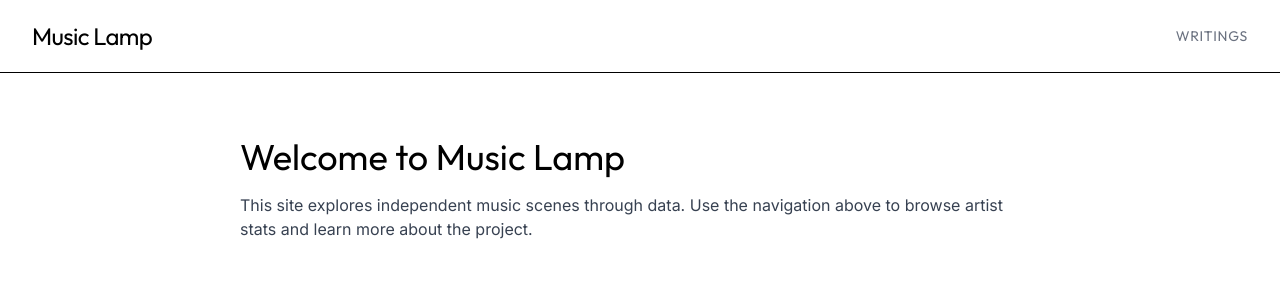
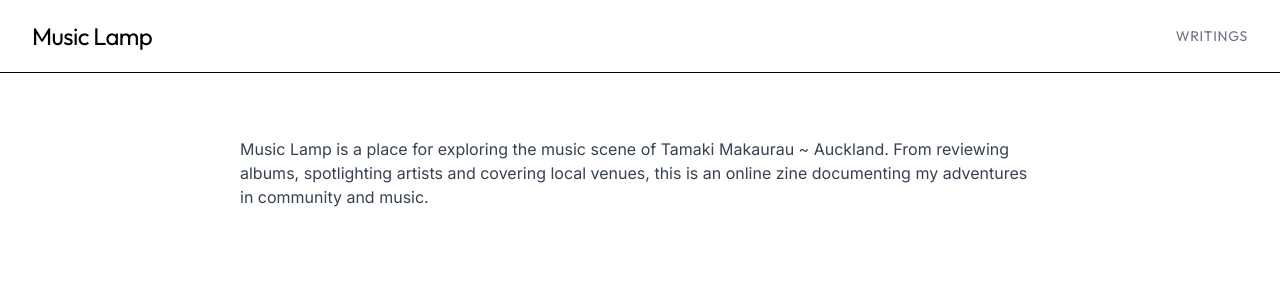
Before and after one commit to pruesinghnagra/music-lamp, a React (Vite) app: page / in a window 1280 px wide. Shown: the top 300 px of the page. Built offline with nearby package versions, Linux system fonts and the light colour scheme; no server answers.

Commit message:
Rewrite homepage intro
- todo: write a homepage route when I am not being lazy

```diff
--- a/src/pages/HomePage.tsx
+++ b/src/pages/HomePage.tsx
@@ -1,14 +1,11 @@
-// import LocationGraph from '../components/LocationGraph';
-
 export default function Home() {
   return (
     <div className="p-8">
-      <h1 className="text-4xl font-bold mb-4">Welcome to Music Lamp</h1>
       <p className="text-gray-700 mb-4">
-        This site explores independent music scenes through data. Use the navigation above to browse
-        artist stats and learn more about the project.
+        Music Lamp is a place for exploring the music scene of Tamaki Makaurau ~ Auckland. From
+        reviewing albums, spotlighting artists and covering local venues, this is an online zine
+        documenting my adventures in community and music.
       </p>
-      {/* <LocationGraph /> */}
     </div>
   );
 }
```
